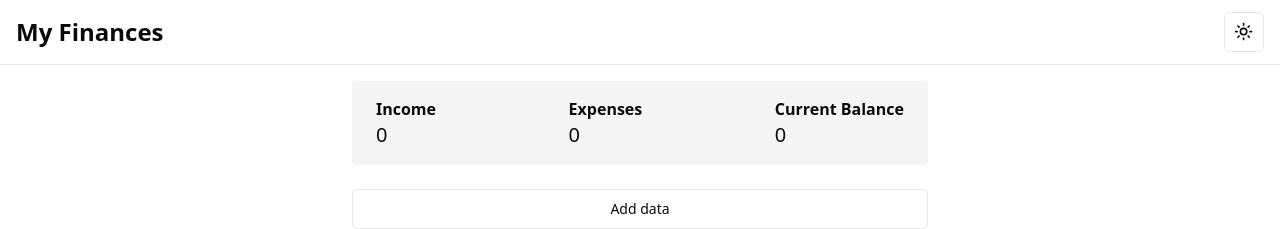
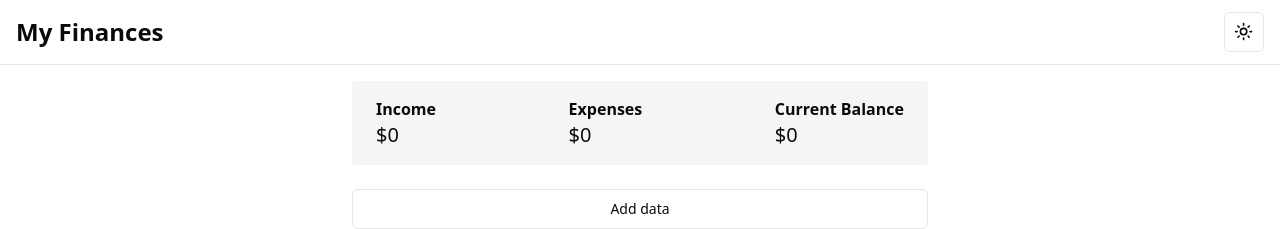
Before and after one commit to martinval11/my-finances, a React (Vite) app: page / in a window 1280 px wide. Shown: the top 229 px of the page. Built offline with nearby package versions, Linux system fonts and the light colour scheme.

Commit message:
balances '$' icon

```diff
--- a/src/components/balances/balances.tsx
+++ b/src/components/balances/balances.tsx
@@ -35,19 +35,19 @@ export function Balances() {
         <div>
           <strong>Income</strong>
           <div id="income-counter" className="text-xl">
-            {income.toLocaleString()}
+            ${income.toLocaleString()}
           </div>
         </div>
         <div>
           <strong>Expenses</strong>
           <div id="expenses-counter" className="text-xl">
-            {expenses.toLocaleString()}
+            ${expenses.toLocaleString()}
           </div>
         </div>
         <div>
           <strong>Current Balance</strong>
           <div id="current-balance-counter" className="text-xl">
-            {currentBalance.toLocaleString()}
+            ${currentBalance.toLocaleString()}
           </div>
         </div>
       </article>
```
